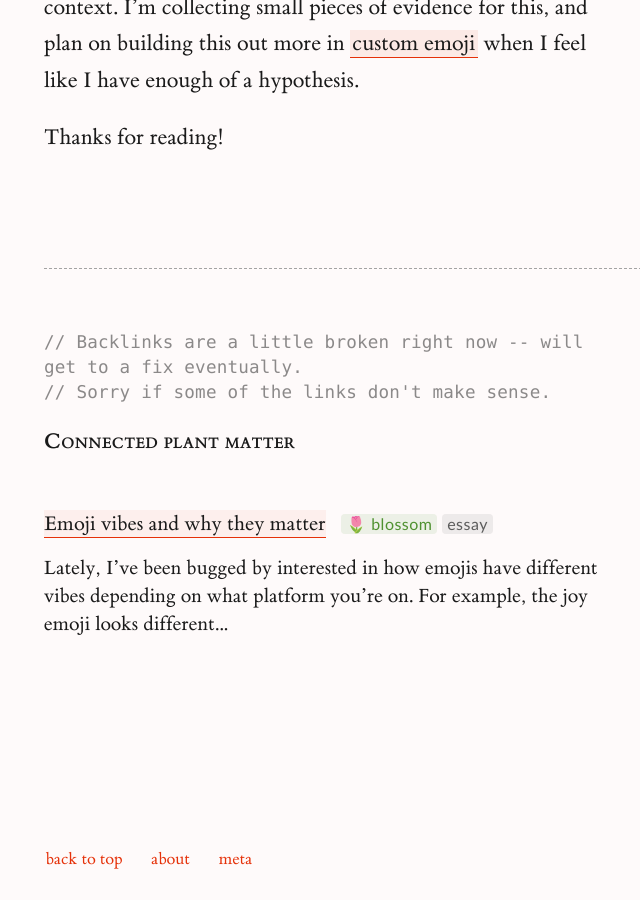
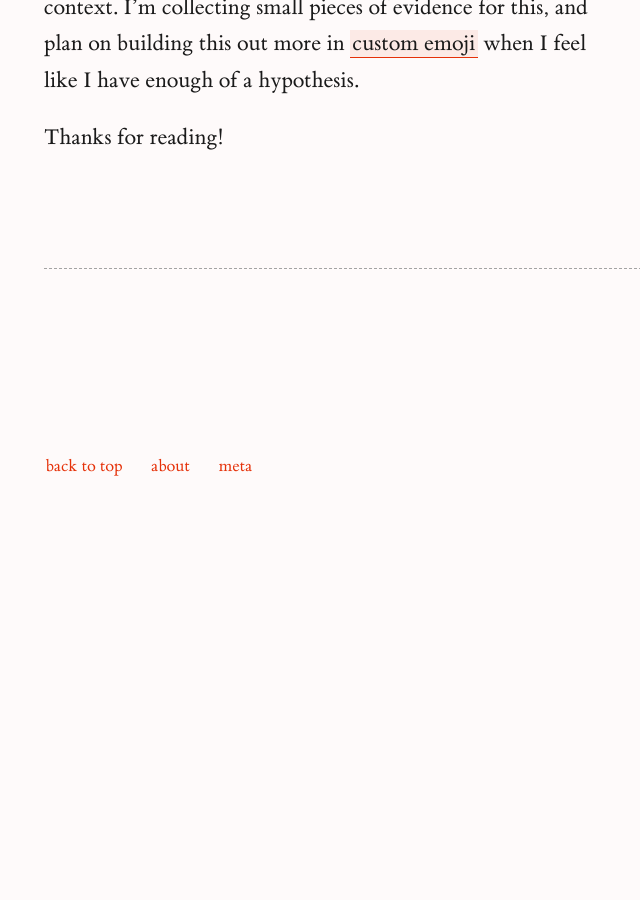
Before and after one commit to alisasgithub/alisa-digital-garden, a Jekyll site: the page docs/emoji-vibes.html, which Jekyll copies as it is, in a window 1280 px wide and 900 px high, scrolled down 5559 px. Shown: the whole window, without its empty margins (212-852 px from the left). Built offline with Jekyll 4.4.1, drawn with Linux system fonts in a browser that asks for light colours; nearby versions of some CDN libraries; after the commit the page ends 6066 px from its top, so only the background shows below that.

Commit message:
fixes backlink bug

```diff
--- a/_plugins/bidirectional_links_generator.rb
+++ b/_plugins/bidirectional_links_generator.rb
@@ -70,7 +70,7 @@ class BidirectionalLinksGenerator < Jekyll::Generator
     all_notes.each do |current_note|
       # Nodes: Jekyll
       notes_linking_to_current_note = all_notes.filter do |e|
-        e.content.include?(current_note.url)
+        e.content.include?(current_note.url) && note_id_from_note(current_note) != note_id_from_note(e)
       end
 
       # Nodes: Graph
@@ -85,9 +85,11 @@ class BidirectionalLinksGenerator < Jekyll::Generator
 
       # Edges: Graph
       notes_linking_to_current_note.each do |n|
+        source_id = note_id_from_note(n);
+        target_id = note_id_from_note(current_note);
         graph_edges << {
-          source: note_id_from_note(n),
-          target: note_id_from_note(current_note),
+          source: source_id,
+          target: target_id,
         }
       end
     end
--- a/docs/courage-to-create.html
+++ b/docs/courage-to-create.html
@@ -89,8 +89,8 @@
 
             </div>
             <div class="book-time">
-                <time class="sans" datetime="2022-04-16T21:06:05-07:00">
-                    <span><span class="iconify" data-icon="cil:pencil" style="color: #5c5c5c; padding-right: 2px;" data-width="17"></span> Last updated 4/16/22</span>
+                <time class="sans" datetime="2022-04-17T17:30:51-07:00">
+                    <span><span class="iconify" data-icon="cil:pencil" style="color: #5c5c5c; padding-right: 2px;" data-width="17"></span> Last updated 4/17/22</span>
                 </time>
             </div>
         </div>
--- a/docs/emoji-vibes.html
+++ b/docs/emoji-vibes.html
@@ -171,33 +171,6 @@ Chances are that the current system – that emoji differ across devices – is
     <hr>
     <div class="shell">
 
-    <div id="backlinks" style="font-size: 0.9em">
-        <div>
-            <code>// Backlinks are a little broken right now -- will get to a fix eventually.
-                <br>// Sorry if some of the links don't make sense.</code>
-        </div>
-        <h3 class="newthought">Connected plant matter</h3>
-        <div>
-
-            <a class="internal-link list-link" href="/emoji-vibes">
-                <div class="list-item">
-                    <h4 class="backlink-title">
-                        Emoji vibes and why they matter
-                    </h4>
-
-        <span class="tag tag-gr3 sans"></span>
-
-
-
-
-                    <span class="tag sans">essay</span>
-                    <p style="font-size: 1em">Lately, I’ve been bugged by interested in how emojis have different vibes depending on what platform you’re on. For example, the joy emoji looks different...</p>
-                </div>
-            </a>
-
-        </div>
-    </div>
-
     </div>
   </div>
 </article>
```
Also changed, not shown: docs/bagheera.html (+0 -17 lines), docs/cozy-web.html (+0 -17 lines), docs/digital-garden.html (+0 -16 lines), docs/self-expression-and-internet.html (+0 -27 lines).
